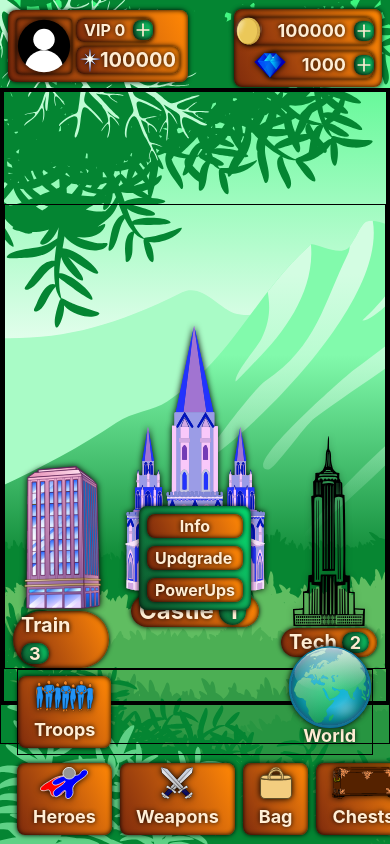
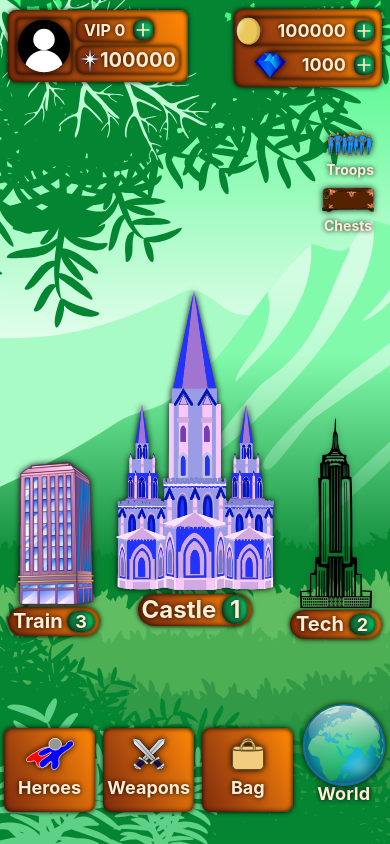
Before and after one commit to coderSulimanKhan/game, a React (Vite) app in the folder frontend/: page / in a window 390 px wide. Built offline with nearby package versions, Linux system fonts and the light colour scheme.

Commit message:
fix layout

```diff
--- a/frontend/src/components/HomePage/Buildings.jsx
+++ b/frontend/src/components/HomePage/Buildings.jsx
@@ -1,7 +1,7 @@
 import { useState } from "react";
 
 const Buildings = ({ device }) => {
-  const [isOpenCastleMoreOptions, setIsOpenCastleMoreOptions] = useState(true);
+  const [isOpenCastleMoreOptions, setIsOpenCastleMoreOptions] = useState(false);
   const [isOpenTrainMoreOptions, setIsOpenTrainMoreOptions] = useState(false);
   const [isOpenTechMoreOptions, setIsOpenTechMoreOptions] = useState(false);
 
@@ -17,29 +17,29 @@ const Buildings = ({ device }) => {
     setIsOpenTechMoreOptions(!isOpenTechMoreOptions);
   }
 
-  const openCastleMoreOptions = () => {
-    setIsOpenCastleMoreOptions(true);
-  }
+  // const openCastleMoreOptions = () => {
+  //   setIsOpenCastleMoreOptions(true);
+  // }
 
-  const closeCastleMoreOptions = () => {
-    setIsOpenCastleMoreOptions(false);
-  }
+  // const closeCastleMoreOptions = () => {
+  //   setIsOpenCastleMoreOptions(false);
+  // }
 
-  const openTrainMoreOptions = () => {
-    setIsOpenTrainMoreOptions(true);
-  }
+  // const openTrainMoreOptions = () => {
+  //   setIsOpenTrainMoreOptions(true);
+  // }
 
-  const closeTrainMoreOptions = () => {
-    setIsOpenTrainMoreOptions(false);
-  }
+  // const closeTrainMoreOptions = () => {
+  //   setIsOpenTrainMoreOptions(false);
+  // }
 
-  const openTechMoreOptions = () => {
-    setIsOpenTechMoreOptions(true);
-  }
+  // const openTechMoreOptions = () => {
+  //   setIsOpenTechMoreOptions(true);
+  // }
 
-  const closeTechMoreOptions = () => {
-    setIsOpenTechMoreOptions(false);
-  }
+  // const closeTechMoreOptions = () => {
+  //   setIsOpenTechMoreOptions(false);
+  // }
 
   return device === "desktop" ? (
     <div className="hidden xl:flex w-full items-center justify-center flex-col relative">
@@ -92,16 +92,16 @@ const Buildings = ({ device }) => {
       {/* - first section */}
     </div>) :
     // Mobile
-    <div className="xl:hidden border-4 h-[73vh] pt-120 flex items-center justify-center flex-col relative">
+    <div className="xl:hidden h-[73vh] pt-50 flex items-center justify-center flex-col relative">
       {/* first section */}
-      <div className="flex w-full gap-4 px-2 border md:gap-30 items-center justify-center relative mb-100">
+      <div className="flex w-full gap-4 px-2 md:gap-30 items-center justify-center relative mb-115">
         {/* <div className="">
           <img src="/buildings/hunt.svg" alt="Hunt" className="w-1/9" />
         </div> */}
 
         <div onClick={toggleTrainMoreOptions} className="flex flex-col items-center gap-0.5 relative">
           <img src="/buildings/training.svg" alt="Training" className="w-20 mt-65 myShadow" />
-          <p className="font-bold w-24 text-orange-100 text-xl ts gb borderShadow rounded-full px-2">Train <span className="gbg px-2 rounded-full borderShadow text-lg">3</span></p>
+          <p className="font-bold w-23 text-orange-100 text-xl ts gb borderShadow rounded-full text-center">Train <span className="gbg px-2 rounded-full borderShadow text-lg">3</span></p>
           {
             isOpenTrainMoreOptions && (
               <div className="absolute top-75 font-bold text-orange-100 ts text-md flex flex-col gap-2 gbg borderShadow rounded-lg p-2">
@@ -114,7 +114,7 @@ const Buildings = ({ device }) => {
         </div>
         <div onClick={toggleCastleMoreOptions} className="flex flex-col items-center gap-1 top-10 relative">
           <img src="/buildings/castle.svg" alt="Castle" className="w-50 myShadow" />
-          <p className="font-bold w-32 text-orange-100 text-2xl ts gb borderShadow rounded-full px-2">Castle <span className="gbg px-2 rounded-full borderShadow">1</span></p>
+          <p className="font-bold w-fit px-1 text-orange-100 text-2xl ts gb borderShadow rounded-full text-center">Castle <span className="gbg px-2 rounded-full borderShadow">1</span></p>
           {
             isOpenCastleMoreOptions && (
               <div className="absolute top-45 font-bold text-orange-100 ts text-md flex flex-col gap-2 gbg borderShadow rounded-lg p-2">
@@ -127,7 +127,7 @@ const Buildings = ({ device }) => {
         </div>
         <div onClick={toggleTechMoreOptions} className="flex flex-col items-center gap-0.5">
           <img src="/buildings/tech.svg" alt="Tech" className="w-18 mt-55 myShadow2" />
-          <p className="font-bold w-24 text-orange-100 text-xl ts gb borderShadow rounded-full px-2">Tech <span className="gbg px-2 rounded-full borderShadow text-lg">2</span></p>
+          <p className="font-bold w-23 text-orange-100 text-xl ts gb borderShadow rounded-full text-center">Tech <span className="gbg px-2 rounded-full borderShadow text-lg">2</span></p>
           {
             isOpenTechMoreOptions && (
               <div className="absolute top-75 font-bold text-orange-100 ts text-md flex flex-col gap-2 gbg borderShadow rounded-lg p-2">
--- a/frontend/src/components/HomePage/Footer.jsx
+++ b/frontend/src/components/HomePage/Footer.jsx
@@ -4,35 +4,28 @@ const Footer = () => {
   return (
     <>
       {/* Mobile */}
-      <div className="border w-full absolute gap-2 bottom-25 h-[9vh] flex flex-col md:hidden items-center justify-between px-4">
-        <div className="flex items-center justify-between border w-full">
-          <div className="gb hoverEffect borderShadow rounded-lg px-4 py-1 flex flex-col items-center justify-center gap-1">
-            <img src="/pages/HomePage/troops.svg" alt="Troops" className="h-8 myShadow" />
-            <p className="text-lg font-bold text-orange-100 ts">Troops</p>
+      <div className="w-full absolute gap-2 bottom-10 h-[9vh] flex flex-col md:hidden items-center justify-between px-1">
+        <div className="flex gap-2 w-full">
+          <div className="gb hoverEffect borderShadow rounded-lg w-full py-1 flex flex-col items-center justify-center gap-1">
+            <img src="/pages/HomePage/hero.svg" alt="Hero" className="h-8 myShadow" />
+            <p className="text-lg font-bold text-orange-100 ts">Heroes</p>
           </div>
+          <div className="gb hoverEffect borderShadow rounded-lg w-full py-1 flex flex-col items-center justify-center gap-1">
+            <img src="/pages/HomePage/weapons.svg" alt="Weapons" className="h-8 myShadow" />
+            <p className="text-lg font-bold text-orange-100 ts">Weapons</p>
+          </div>
+          <div className="gb hoverEffect borderShadow rounded-lg w-full py-1 flex flex-col items-center justify-center gap-1">
+            <img src="/pages/HomePage/bag.svg" alt="Bag" className="h-8 myShadow" />
+            <p className="text-lg font-bold text-orange-100 ts">Bag</p>
+          </div>
+          {/* <div className="gb hoverEffect borderShadow rounded-lg w-full py-1 flex flex-col items-center justify-center gap-1">
+            <img src="/pages/HomePage/chest.svg" alt="Chest" className="h-8 myShadow" />
+            <p className="text-lg font-bold text-orange-100 ts">Chests</p>
+          </div> */}
           <div className="relative hoverEffect rounded-lg px-4 py-1 flex flex-col items-center justify-center gap-1">
             <img src="/pages/HomePage/world.svg" alt="Wprld" className="absolute bottom-6 myShadow" />
             <p className="text-lg font-bold text-orange-100 ts pt-12">World</p>
           </div>
-        </div>
-        <div className="flex gap-2 w-full">
-          <div className="gb hoverEffect borderShadow rounded-lg px-4 py-1 flex flex-col items-center justify-center gap-1">
-            <img src="/pages/HomePage/hero.svg" alt="Hero" className="h-8 myShadow" />
-            <p className="text-lg font-bold text-orange-100 ts">Heroes</p>
-          </div>
-          <div className="gb hoverEffect borderShadow rounded-lg px-4 py-1 flex flex-col items-center justify-center gap-1">
-            <img src="/pages/HomePage/weapons.svg" alt="Weapons" className="h-8 myShadow" />
-            <p className="text-lg font-bold text-orange-100 ts">Weapons</p>
-          </div>
-          <div className="gb hoverEffect borderShadow rounded-lg px-4 py-1 flex flex-col items-center justify-center gap-1">
-            <img src="/pages/HomePage/bag.svg" alt="Bag" className="h-8 myShadow" />
-            <p className="text-lg font-bold text-orange-100 ts">Bag</p>
-          </div>
-          <div className="gb hoverEffect borderShadow rounded-lg px-4 py-1 flex flex-col items-center justify-center gap-1">
-            <img src="/pages/HomePage/chest.svg" alt="Chest" className="h-8 myShadow" />
-            <p className="text-lg font-bold text-orange-100 ts">Chests</p>
-          </div>
-
         </div>
       </div>
 
@@ -51,14 +44,6 @@ const Footer = () => {
             <img src="/pages/HomePage/bag.svg" alt="Bag" className="h-8 myShadow" />
             <p className="text-lg font-bold text-orange-100 ts">Bag</p>
           </div>
-          <div className="gb hoverEffect borderShadow rounded-lg px-4 py-1 flex flex-col items-center justify-center gap-1">
-            <img src="/pages/HomePage/chest.svg" alt="Chest" className="h-8 myShadow" />
-            <p className="text-lg font-bold text-orange-100 ts">Chests</p>
-          </div>
-          <div className="gb hoverEffect borderShadow rounded-lg px-4 py-1 flex flex-col items-center justify-center gap-1">
-            <img src="/pages/HomePage/troops.svg" alt="Troops" className="h-8 myShadow" />
-            <p className="text-lg font-bold text-orange-100 ts">Troops</p>
-          </div>
         </div>
 
         <Buildings device={"desktop"} />
--- a/frontend/src/pages/HomePage.jsx
+++ b/frontend/src/pages/HomePage.jsx
@@ -6,6 +6,16 @@ const HomePage = () => {
   return (
     <div className="relative homePageImage w-screen h-screen">
       <Navbar />
+      <div className="flex flex-col items-end mt-10">
+        <div className="hoverEffect w-fit rounded-lg px-4 py-1 flex flex-col items-center justify-center gap-1">
+          <img src="/pages/HomePage/troops.svg" alt="Troops" className="h-6 myShadow" />
+          <p className="text-sm font-bold text-orange-100 ts">Troops</p>
+        </div>
+        <div className="hoverEffect w-fit rounded-lg px-4 py-1 flex flex-col items-center justify-center gap-1">
+          <img src="/pages/HomePage/chest.svg" alt="Chest" className="h-6 myShadow" />
+          <p className="text-sm font-bold text-orange-100 ts">Chests</p>
+        </div>
+      </div>
       <Buildings device={"mobile"} />
       <Footer />
     </div>
```
